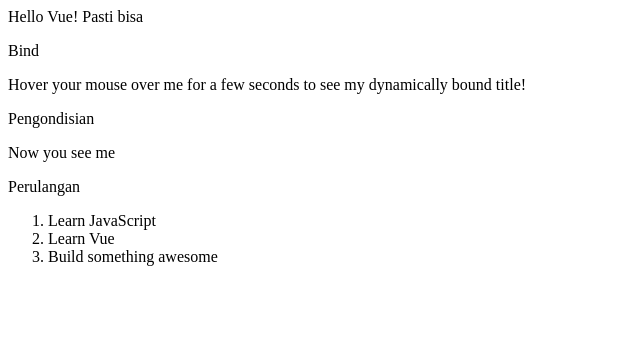
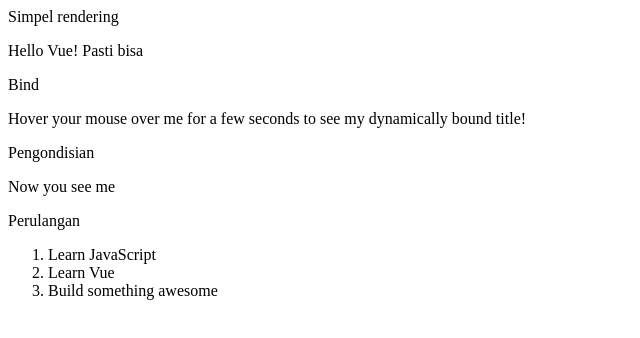
Before and after one commit to AzizanNur/vue, a plain HTML site: page elementary/index.html in a window 1280 px wide. Shown: the whole page, without its empty margins (0-640 px from the left). Drawn offline with Linux system fonts and the light colour scheme.

Commit message:
simple condition (if in vue)

```diff
--- a/elementary/assets/js/app.js
+++ b/elementary/assets/js/app.js
@@ -1,6 +1,7 @@
 var app = new Vue({
     el: '#app',
     data: {
+      show: true,
       message: 'Hello Vue! Pasti bisa'
     }
   })
--- a/elementary/index.html
+++ b/elementary/index.html
@@ -7,15 +7,18 @@
     <title>Vue.Js Tutorials</title>
 </head>
 <body>
-    <!-- <div id="app">
-        ini {{ message }}
-    </div> -->
+
+    Simpel rendering
+    <div id="app">
+        <p v-if="show">{{ message }}</p>
+    </div>
 
     <!-- other try -->
-    <div id="app" v-text="message"></div>
-    <!-- <div id="app" v-html="message"></div> -->
+    <!-- <div id="app" v-text="message"></div>
+    <div id="app" v-html="message"></div>
+    <p/> -->
+
     <p/>
-
     Bind <br/>
     <div id="app-2">
         <span v-bind:title="message">
```
